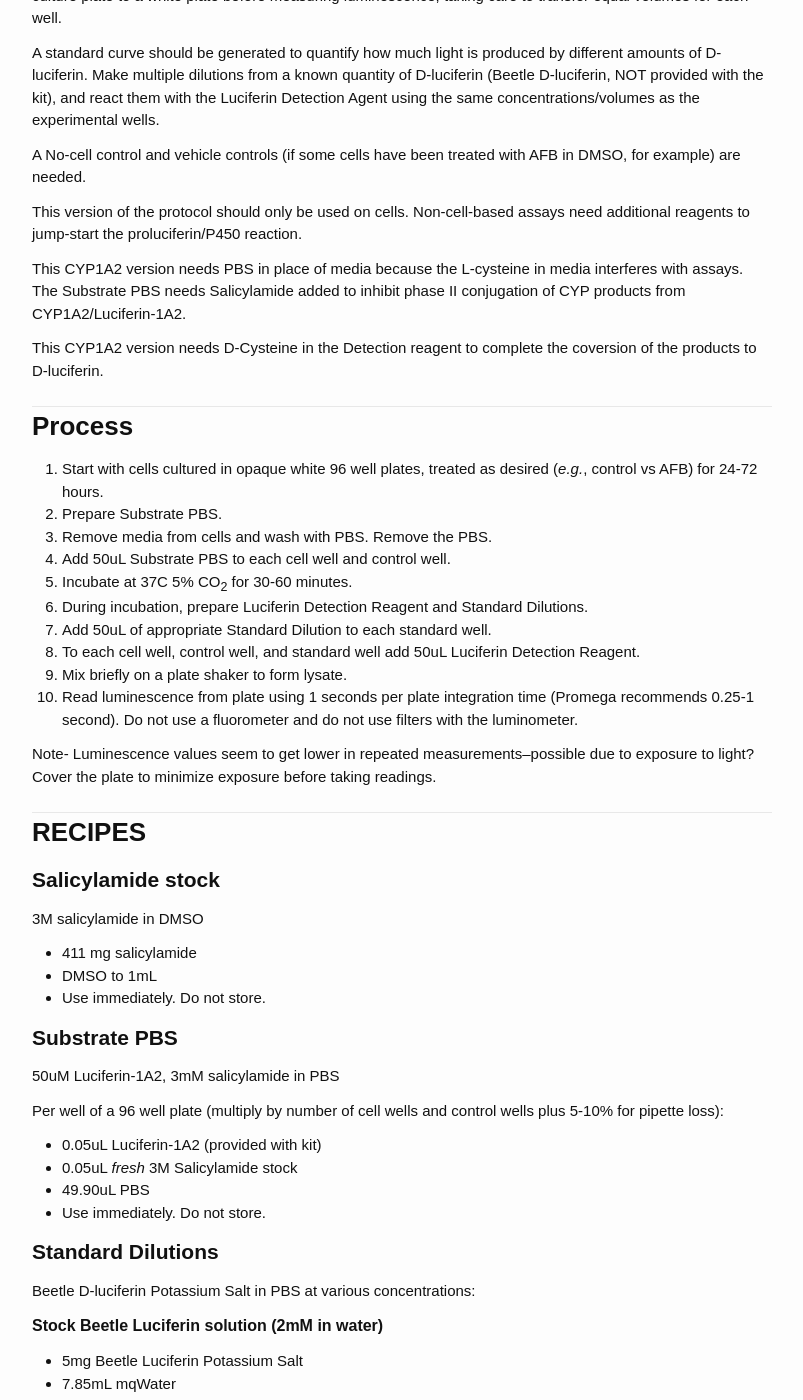
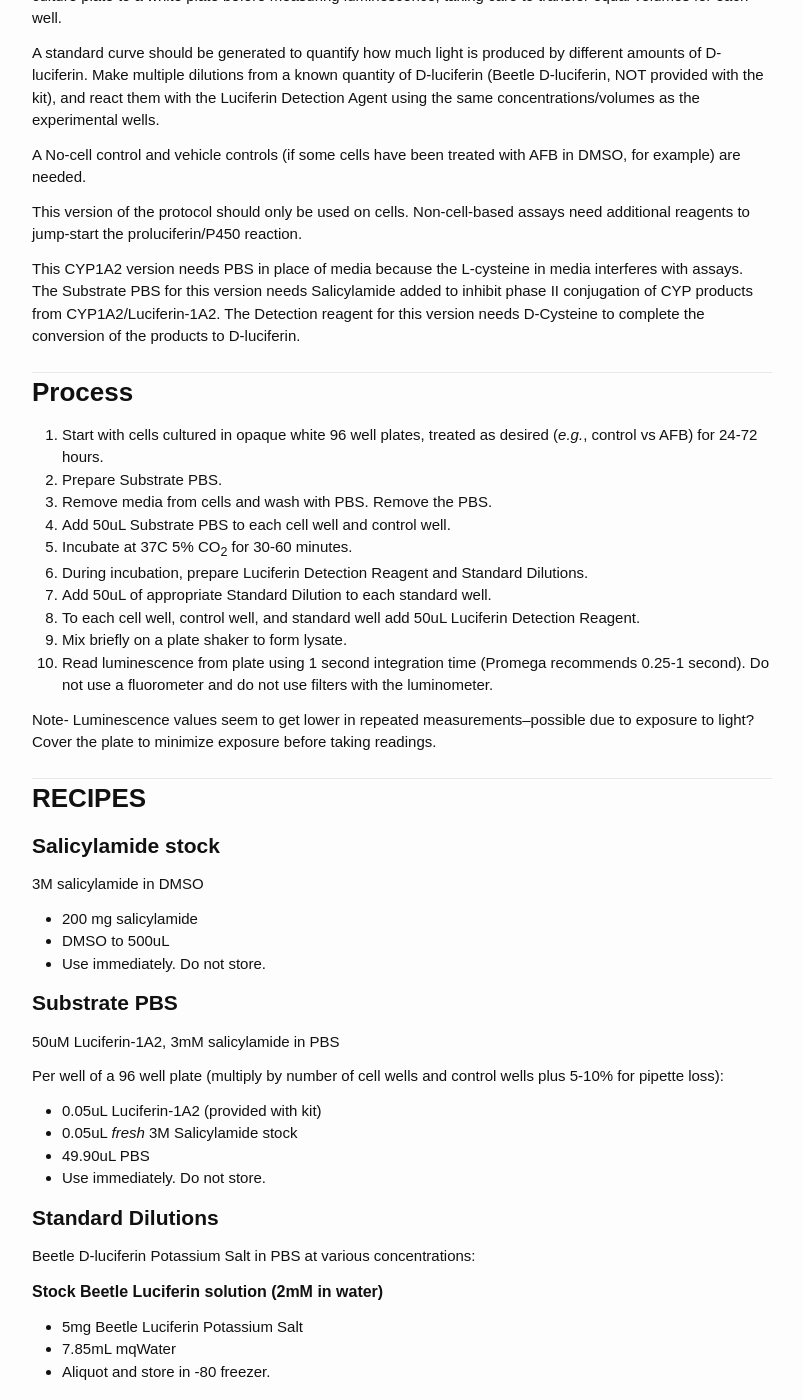
Before and after one commit to aduffy70/Protocols, a Jekyll site: the page built from P450-Glo_CYP1A2_assay.md, in a window 1280 px wide and 1400 px high, scrolled down 468 px. Shown: the whole window, without its empty margins (238-1041 px from the left). Built offline with Jekyll 4.4.1, drawn with Linux system fonts in a browser that asks for light colours; some web fonts are replaced; some of the changed text lies outside the part shown.

Commit message:
Cleanup, typos, clarify the standard dilution values, and cut the Salicylamide volume so we aren't throwing away so much each time.

```diff
--- a/P450-Glo_CYP1A2_assay.md
+++ b/P450-Glo_CYP1A2_assay.md
@@ -20,9 +20,7 @@
 
 This version of the protocol should only be used on cells. Non-cell-based assays need additional reagents to jump-start the proluciferin/P450 reaction.
 
-This CYP1A2 version needs PBS in place of media because the L-cysteine in media interferes with assays. The Substrate PBS needs Salicylamide added to inhibit phase II conjugation of CYP products from CYP1A2/Luciferin-1A2.
-
-This CYP1A2 version needs D-Cysteine in the Detection reagent to complete the coversion of the products to D-luciferin.
+This CYP1A2 version needs PBS in place of media because the L-cysteine in media interferes with assays. The Substrate PBS for this version needs Salicylamide added to inhibit phase II conjugation of CYP products from CYP1A2/Luciferin-1A2. The Detection reagent for this version needs D-Cysteine to complete the conversion of the products to D-luciferin.
 
 
 # Process
@@ -36,7 +34,7 @@
 1. Add 50uL of appropriate Standard Dilution to each standard well.
 1. To each cell well, control well, and standard well add 50uL Luciferin Detection Reagent.
 1. Mix briefly on a plate shaker to form lysate.
-1. Read luminescence from plate using 1 seconds per plate integration time (Promega recommends 0.25-1 second). Do not use a fluorometer and do not use filters with the luminometer.
+1. Read luminescence from plate using 1 second integration time (Promega recommends 0.25-1 second). Do not use a fluorometer and do not use filters with the luminometer.
 
 Note- Luminescence values seem to get lower in repeated measurements--possible due to exposure to light? Cover the plate to minimize exposure before taking readings.
 
@@ -46,8 +44,8 @@
 ## Salicylamide stock
 3M salicylamide in DMSO
 
-  * 411 mg salicylamide
-  * DMSO to 1mL
+  * 200 mg salicylamide
+  * DMSO to 500uL
   * Use immediately. Do not store.
 
 ## Substrate PBS
@@ -72,7 +70,7 @@
 
   * 20uL Stock Beetle Luciferin solution
   * 480uL PBS
-  * Use this Working Beetle Luciferin solution to make 0, 0.032, 0.16, 0.8, and 4uM standard dilutions in PBS (see setup sheet).
+  * Use this Working Beetle Luciferin solution to make 0, 0.032, 0.16, 0.8, and 4uM standard dilutions in PBS (see setup sheet). Note- those are the dilutions we make, but when the Detection Reagent is added later it will cut these concentrations in half, so the actual final concentrations for the standard curve are 0, 0.016, 0.08, 0.4, and 2uM.
   * Use immediately. Do not store.
 
 ## Luciferin Detection Reagent
```
